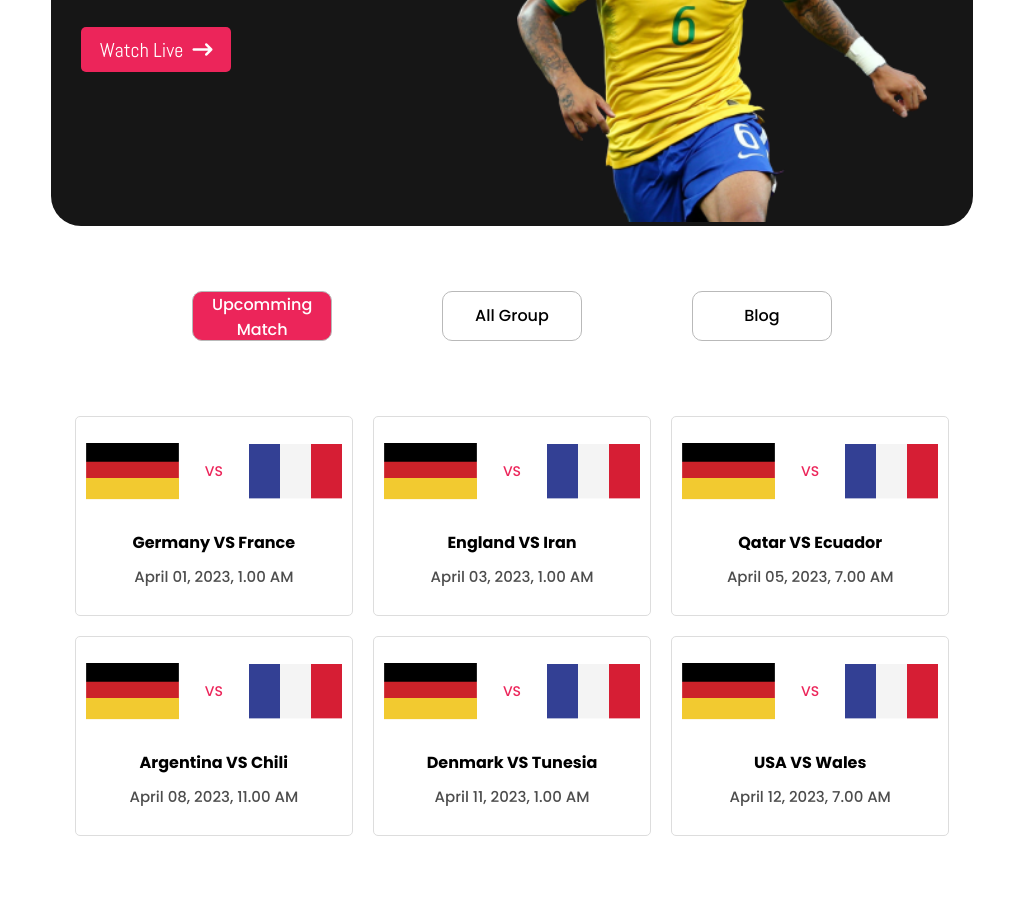
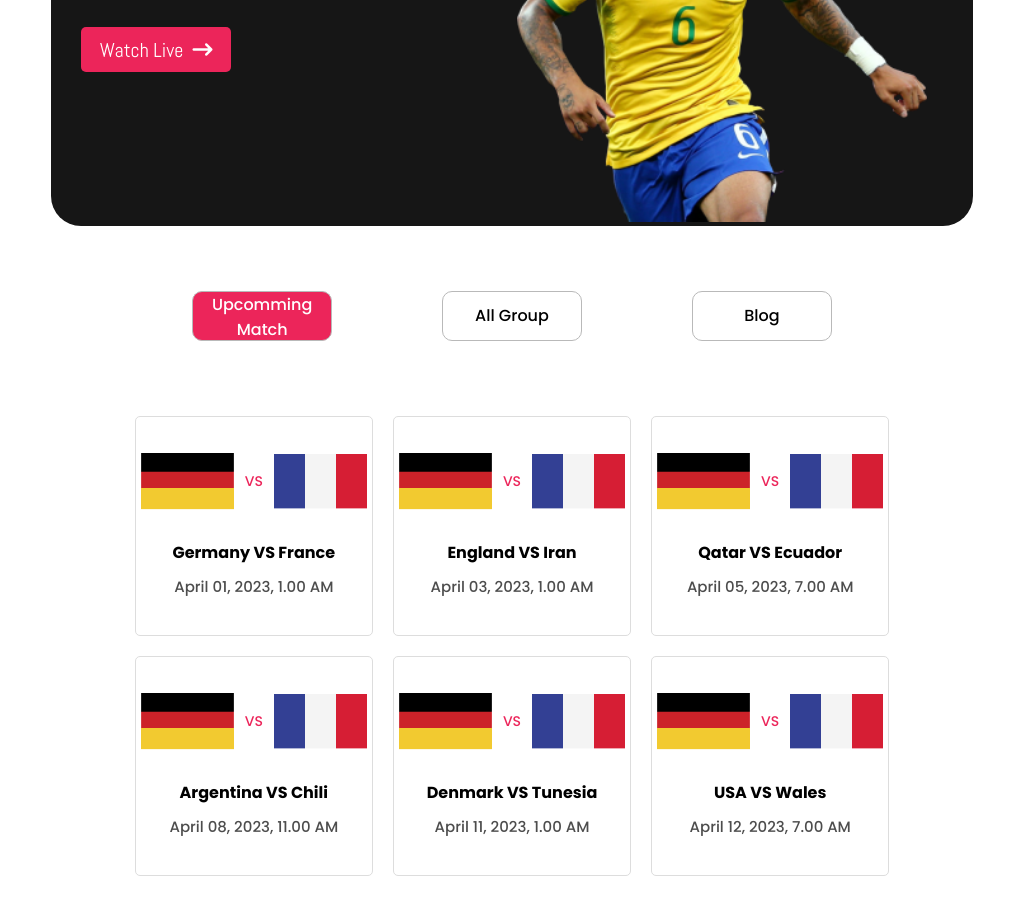
Before and after one commit to Alrakib581/assignment-02-repo, a plain HTML site: page upcomming-match.html in a window 1024 px wide. Shown: the part 350-1273 px from the top of the page. Drawn offline with Linux system fonts and the light colour scheme; a web font is replaced by a local one.

Commit message:
some bug fixing

```diff
--- a/style.css
+++ b/style.css
@@ -613,7 +613,7 @@ hr {
 
 
     .card-img-flag .card-vs {
-        padding: 0px 15px;
+        padding: 0px 5px;
 
     }
     .card-img-flag img{
@@ -811,17 +811,17 @@ hr {
     /*=============================== style for upcomming.html start =================================================*/
     .upcoming-card-container {
         width:100%;
-        height:200px;
+        height:220px;
     }
 
 
     .card-img-flag .card-vs {
-        padding: 0px 15px;
+        padding: 0px 05px;
 
     }
     .card-img-flag img{
         width: 100%;
-        padding: 0px 10px;
+        padding: 0px 5px;
     }
     .card-vs>p {
         font-size: 14px;
```
